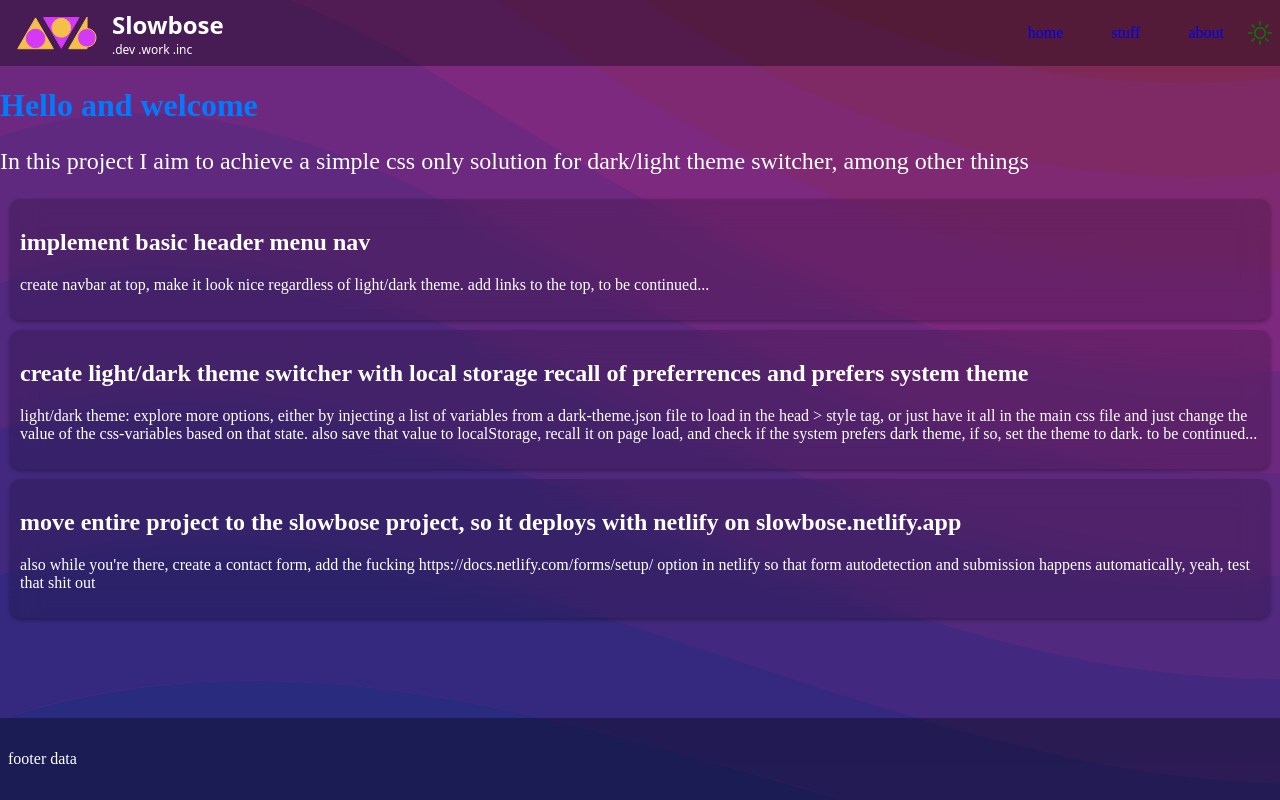
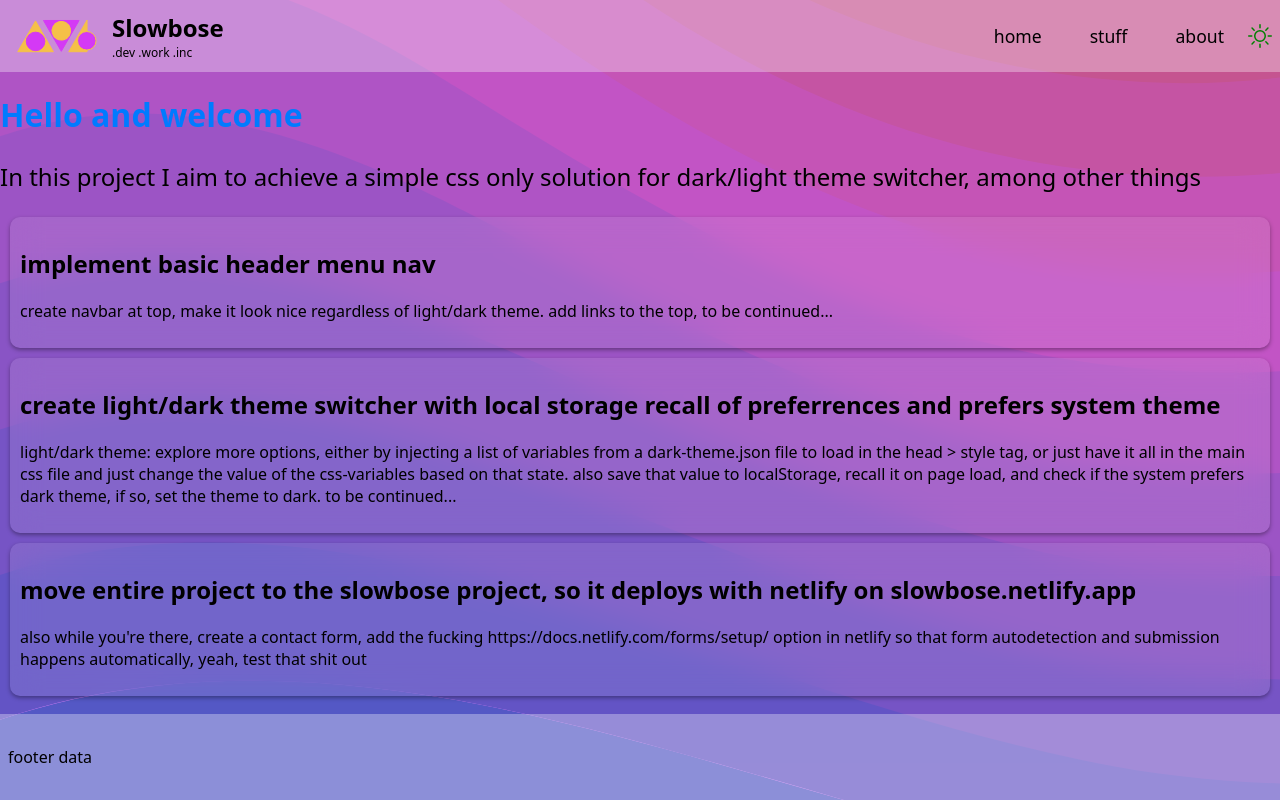
Before and after one commit to alinbumbes/vanillaLightDarkStarterKit, a website: page index.html in a window 1280 px wide. Drawn offline with Linux system fonts and the light colour scheme.

Commit message:
finished theme

```diff
--- a/index.html
+++ b/index.html
@@ -13,7 +13,7 @@
   <main>
     <!-- make a svg background fill the entire viewport as fixed element with js window.width, window.height auto-margins to center it -->
     <div class="svg-bg-container bg-viewport-overlay">
-      <svg class="svg-set-fills" xmlns="http://www.w3.org/2000/svg" width="100%" height="100%" viewBox="0 0 1600 800">
+      <svg class="svg-bg-colors" xmlns="http://www.w3.org/2000/svg" width="100%" height="100%" viewBox="0 0 1600 800">
         <rect fill="#D648FF" width="1600" height="800" />
         <g>
           <path
@@ -58,9 +58,11 @@
               d="M79.0543 9.9V8.03397L78.1213 9.65L61.1868 38.9815L60.7538 39.7315H61.6198H78.5543H79.0543V39.2315V9.9Z"
               fill="#F54848" stroke="#F54848" />
 
-            <circle class="logo-svg_fill1 logo-svg_stroke1" cx="27.5543" cy="29.4457" r="9.27716" fill="#F5B539" stroke="#F54848" />
+            <circle class="logo-svg_fill1 logo-svg_stroke1" cx="27.5543" cy="29.4457" r="9.27716" fill="#F5B539"
+              stroke="#F54848" />
 
-            <circle class="logo-svg_fill1 logo-svg_stroke2" cx="78.7772" cy="28.7772" r="9.27716" fill="#F5B539" stroke="#F54848" />
+            <circle class="logo-svg_fill1 logo-svg_stroke2" cx="78.7772" cy="28.7772" r="9.27716" fill="#F5B539"
+              stroke="#F54848" />
           </g>
           <defs>
             <clipPath id="clip0_1_2">
--- a/script.js
+++ b/script.js
@@ -1,6 +1,6 @@
 'use strict';
 //select svg element
-const svgElem = document.querySelector('.svg-set-fills');
+const svgElem = document.querySelector('.svg-bg-colors');
 
 //set css variable for svg element to be the largest of the two dimensions
 const setPropForSvg = () =>
@@ -8,6 +8,5 @@ const setPropForSvg = () =>
         ? svgElem.style.setProperty('--width-or-height-largest', window.innerWidth + 'px')
         : svgElem.style.setProperty('--width-or-height-largest', window.innerHeight * 2 + 'px');
 
-setPropForSvg()
-
-svgElem.addEventListener('resize', () => setPropForSvg());
+window.addEventListener('resize', setPropForSvg);
+setPropForSvg();
--- a/src/css-part/card.css
+++ b/src/css-part/card.css
@@ -3,6 +3,6 @@
     padding: 10px;
     border-radius: 10px;
     box-shadow: 0 2px 4px #00000059;
-    background-color: hsl(0deg 0% 0% / 16%);
+    background-color: var(--bg-card);
     backdrop-filter: blur(15px);
 }
--- a/src/css-part/footer.css
+++ b/src/css-part/footer.css
@@ -1,5 +1,5 @@
 footer.bottom {
-    background-color: var(--bg-footer);
-    padding: 2rem 0.5rem;
-    color: #fff;
-  }
+  background-color: var(--bg-footer);
+  padding: 2rem 0.5rem;
+  color: var(--color-footer);
+}
--- a/src/css-part/header.css
+++ b/src/css-part/header.css
@@ -3,13 +3,14 @@ header.top {
     background-color: var(--bg-footer);
     align-items: center;
     padding: 0 .5rem;
-    color: #fff;
+    color: var(--color-header);
 }
 
 .top-nav>li>a {
     text-decoration: none;
     padding: 1.5rem;
-
+    font-size: 1.1rem;
+    color: var(--color-body);
 }
 
 .logo {
@@ -43,48 +44,3 @@ header.top {
 .logo-svg_stroke2 {
     stroke: var(--clr-02);
 }
-/* theme switcher */
-
-.theme-switcher {
-    &:focus-visible {
-        outline: 2px solid #fff;
-    }
-
-    & label {
-        width: 1.5rem;
-        height: 1.5rem;
-        display: block;
-    }
-
-    & svg {
-        width: 100%;
-        height: 100%;
-    }
-}
-
-#theme-switcher:checked+label {
-    --theme: 'dark';
-
-    & :first-child {
-        fill: red;
-        display: inline-block
-    }
-
-    & :last-child {
-        display: none;
-    }
-}
-
-
-#theme-switcher:not(:checked)+label {
-    --theme: 'light';
-
-    & :first-child {
-        display: none;
-    }
-
-    & :last-child {
-        display: inline-block;
-        fill: green;
-    }
-}
--- a/src/css-part/layout.css
+++ b/src/css-part/layout.css
@@ -2,10 +2,13 @@ html {
   margin: 0;
   display: flow-root;
   color: hsl(var(--dark-or-light), 0%, 100%);
+  font-family: system-ui, -apple-system, BlinkMacSystemFont, 'Segoe UI', Roboto, Oxygen, Ubuntu, Cantarell, 'Open Sans', 'Helvetica Neue', sans-serif;
+
 }
 
 body {
   margin: 0;
+  color: var(--color-body)
 }
 
 .ab-layout {
@@ -31,11 +34,11 @@ body {
     inset: 0;
     position: absolute;
     z-index: 1;
-    background-color: var(--bg-main);
+    background-color: var(--bg-color-overlay);
   }
 }
 
-.svg-set-fills {
+.svg-bg-colors {
   display: block;
   margin: 0 auto;
   width: var(--width-or-height-largest);
@@ -43,52 +46,52 @@ body {
 }
 
 
-.svg-set-fills path:nth-child(1) {
-  fill: hsl(calc(var(--svg-gradient-base) - 40deg), 100%, 66%);
+.svg-bg-colors path:nth-child(1) {
+  fill: hsl(calc(var(--svg-gradient-base) - 40deg), 100%, var(--svg-lightness));
 }
 
-.svg-set-fills path:nth-child(2) {
-  fill: hsl(calc(var(--svg-gradient-base) - 30deg), 100%, 66%);
+.svg-bg-colors path:nth-child(2) {
+  fill: hsl(calc(var(--svg-gradient-base) - 30deg), 100%, var(--svg-lightness));
 }
 
 
-.svg-set-fills path:nth-child(3) {
-  fill: hsl(calc(var(--svg-gradient-base) - 20deg), 100%, 66%);
+.svg-bg-colors path:nth-child(3) {
+  fill: hsl(calc(var(--svg-gradient-base) - 20deg), 100%, var(--svg-lightness));
 }
 
 
-.svg-set-fills path:nth-child(4) {
-  fill: hsl(calc(var(--svg-gradient-base) - 10deg), 100%, 66%);
+.svg-bg-colors path:nth-child(4) {
+  fill: hsl(calc(var(--svg-gradient-base) - 10deg), 100%, var(--svg-lightness));
 }
 
 
-.svg-set-fills path:nth-child(5) {
-  fill: hsl(var(--svg-gradient-base), 100%, 66%);
+.svg-bg-colors path:nth-child(5) {
+  fill: hsl(var(--svg-gradient-base), 100%, var(--svg-lightness));
 }
 
 
-.svg-set-fills path:nth-child(6) {
-  fill: hsl(calc(var(--svg-gradient-base) + 10deg), 100%, 66%);
+.svg-bg-colors path:nth-child(6) {
+  fill: hsl(calc(var(--svg-gradient-base) + 10deg), 100%, var(--svg-lightness));
 }
 
 
 
-.svg-set-fills path:nth-child(7) {
-  fill: hsl(calc(var(--svg-gradient-base) + 20deg), 100%, 66%);
+.svg-bg-colors path:nth-child(7) {
+  fill: hsl(calc(var(--svg-gradient-base) + 20deg), 100%, var(--svg-lightness));
 }
 
 
-.svg-set-fills path:nth-child(8) {
-  fill: hsl(calc(var(--svg-gradient-base) + 30deg), 100%, 66%);
+.svg-bg-colors path:nth-child(8) {
+  fill: hsl(calc(var(--svg-gradient-base) + 30deg), 100%, var(--svg-lightness));
 }
 
 
 
-.svg-set-fills path:nth-child(9) {
-  fill: hsl(calc(var(--svg-gradient-base) + 40deg), 100%, 66%);
+.svg-bg-colors path:nth-child(9) {
+  fill: hsl(calc(var(--svg-gradient-base) + 40deg), 100%, var(--svg-lightness));
 }
 
 
-.svg-set-fills path:nth-child(10) {
-  fill: hsl(calc(var(--svg-gradient-base) + 50deg), 100%, 66%);
+.svg-bg-colors path:nth-child(10) {
+  fill: hsl(calc(var(--svg-gradient-base) + 50deg), 100%, var(--svg-lightness));
 }
--- /dev/null
+++ b/src/css-part/theme.css
@@ -0,0 +1,53 @@
+/* theme switcher */
+
+:root:has(#theme-switcher:checked) {
+    /* dark theme */
+    --theme: 'dark';
+    --color-body: #fff;
+    --dark0-or-light100: 0%;
+    --svg-lightness: 50%;
+}
+
+.theme-switcher {
+    &:focus-visible {
+        outline: 2px solid #fff;
+    }
+
+    & label {
+        width: 1.5rem;
+        height: 1.5rem;
+        display: block;
+    }
+
+    & svg {
+        width: 100%;
+        height: 100%;
+    }
+}
+
+
+
+/* theme switcher from the header */
+
+#theme-switcher:checked+label {
+    & :first-child {
+        fill: red;
+        display: inline-block
+    }
+
+    & :last-child {
+        display: none;
+    }
+}
+
+
+#theme-switcher:not(:checked)+label {
+    & :first-child {
+        display: none;
+    }
+
+    & :last-child {
+        display: inline-block;
+        fill: green;
+    }
+}
--- a/src/css-part/var.css
+++ b/src/css-part/var.css
@@ -1,28 +1,23 @@
 :root {
+  /* light theme */
   --theme: 'light';
+  --color-body: #000;
+  --dark0-or-light100: 100%;
+  --bg-main: hsl(none 0% 100% / 33%);
+  --color-header: var(--color-body);
+  --bg-header: hsl(0deg 0% var(--dark0-or-light100) / 33%);
+  --color-footer: var(--color-body);
+  --bg-footer: var(--bg-header);
+  --bg-color-overlay: hsl(0 0% var(--dark0-or-light100) / 33%);
+  --svg-gradient-base: 278deg;
+  --svg-lightness: 33%;
+
+  --bg-card: hsl(0deg 0% var(--dark0-or-light100) / 10%);
   --color-primary: #007bff;
   --color-secondary: #6c757d;
   --color-success: #28a745;
-  --dark-or-light: 0;
-  --bg-main: hsl(0deg 0% 0% / 50%);
-  --bg-header: hsl(0deg 0% 0% / 34%);
-  --bg-footer: hsl(0deg 0% 0% / 34%);
-  --svg-gradient-base: 278deg;
-  --svg-cl01: oklch((var(--svg-gradient-base)), 100%, 66%);
-  --svg-cl02: oklch(calc((var(--svg-gradient-base) + 20)), 100%, 66%);
-  --svg-cl03: oklch((var(--svg-gradient-base) + 40), 100%, 66%);
-  --svg-cl04: oklch((var(--svg-gradient-base) + 60), 100%, 66%);
-  --svg-cl05: oklch((var(--svg-gradient-base) + 80), 100%, 66%);
-  --svg-cl06: oklch((var(--svg-gradient-base) + 100), 100%, 66%);
-  --svg-cl07: oklch((var(--svg-gradient-base) + 120), 100%, 66%);
-  --svg-cl08: oklch((var(--svg-gradient-base) + 140), 100%, 66%);
-  --svg-cl09: oklch((var(--svg-gradient-base) + 160), 100%, 66%);
-  --svg-cl10: oklch((var(--svg-gradient-base) + 180), 100%, 66%);
+
   --clr-01: #d439f5;
   --clr-02: #f5c048;
 
 }
-
-.svg-set-fills {
-  margin: unset;
-}
--- a/src/input.css
+++ b/src/input.css
@@ -1,6 +1,7 @@
 /* basic root vars reset and layout */
 @import "css-part/var.css";
 @import "css-part/layout.css";
+@import "css-part/theme.css";
 
 /* components */
 
```
Also changed, not shown: style.min.css. Lines whose indentation alone changed are shown as unchanged.
